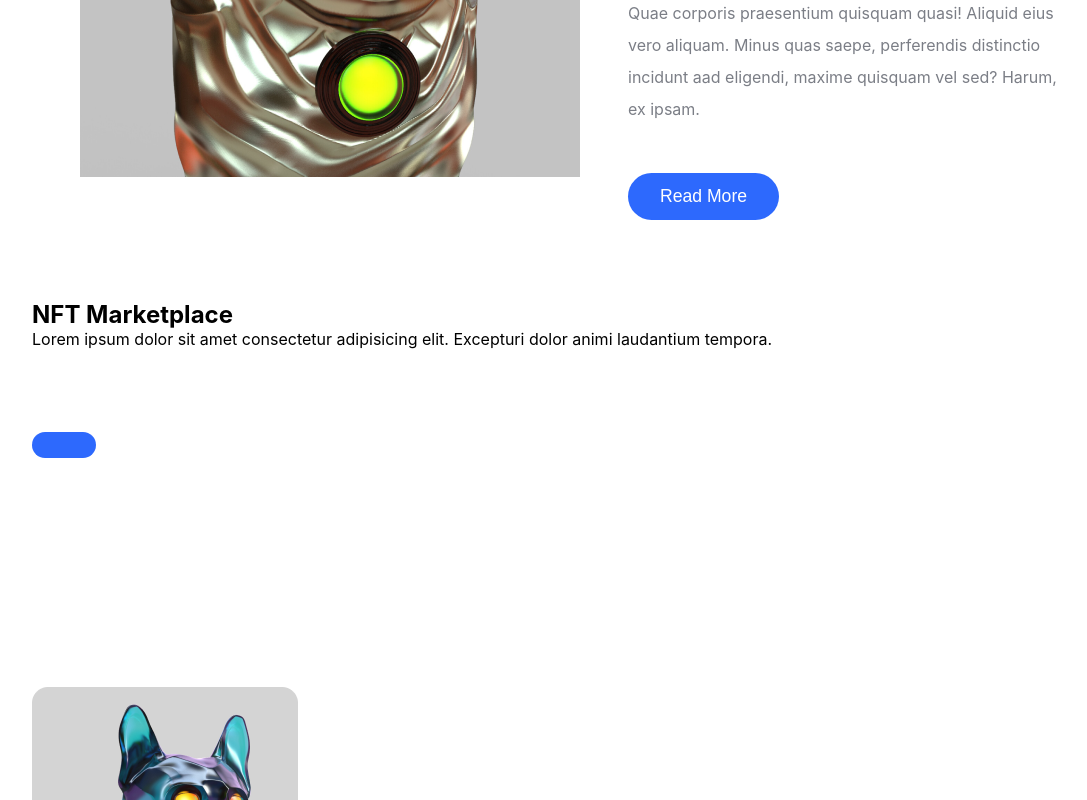
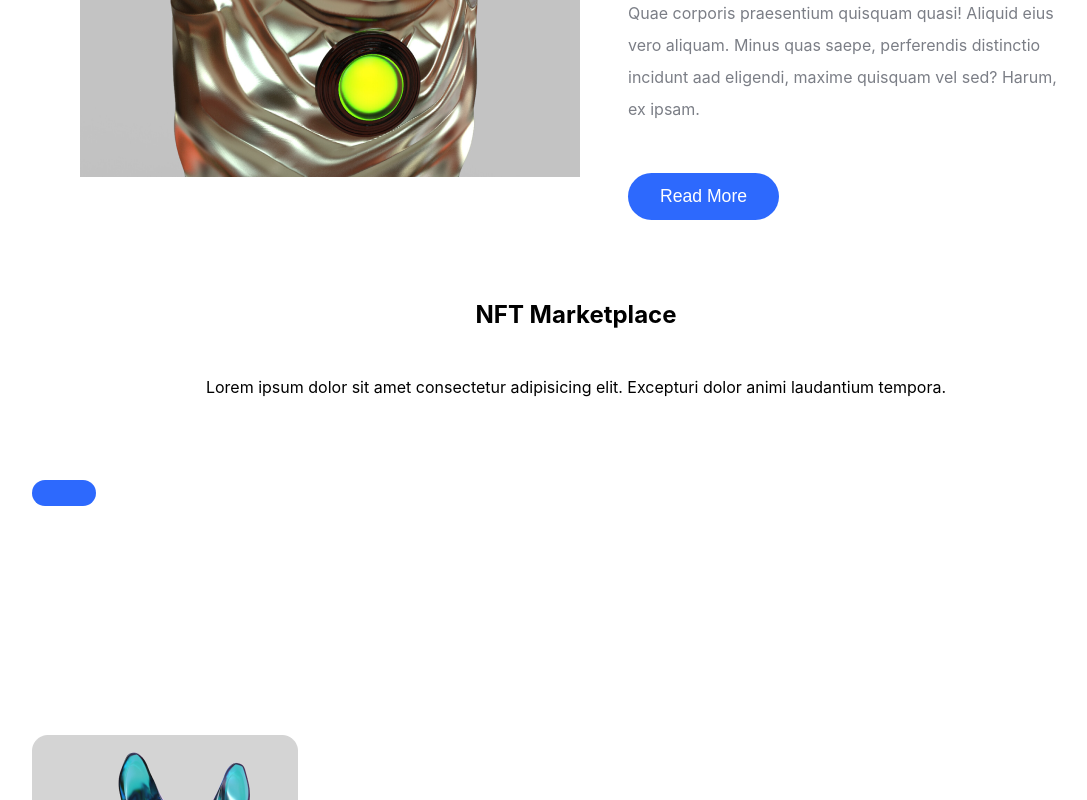
Before and after one commit to gift56/Nftlandingpage, a React (Create React App) app: page / in a window 1280 px wide. Shown: the part 2391-3191 px from the top of the page, without its empty margins (64-1151 px from the left). Built offline with nearby package versions, Linux system fonts and the light colour scheme.

Commit message:
stying the h2 in title

```diff
--- a/src/components/Marketplace.jsx
+++ b/src/components/Marketplace.jsx
@@ -102,5 +102,8 @@ const Section = styled.section`
          .title{
             display: flex;
             flex-direction: column;
+            align-items: center;
+            justify-content: center;
+            gap: 3rem;
          }
 `;
```
